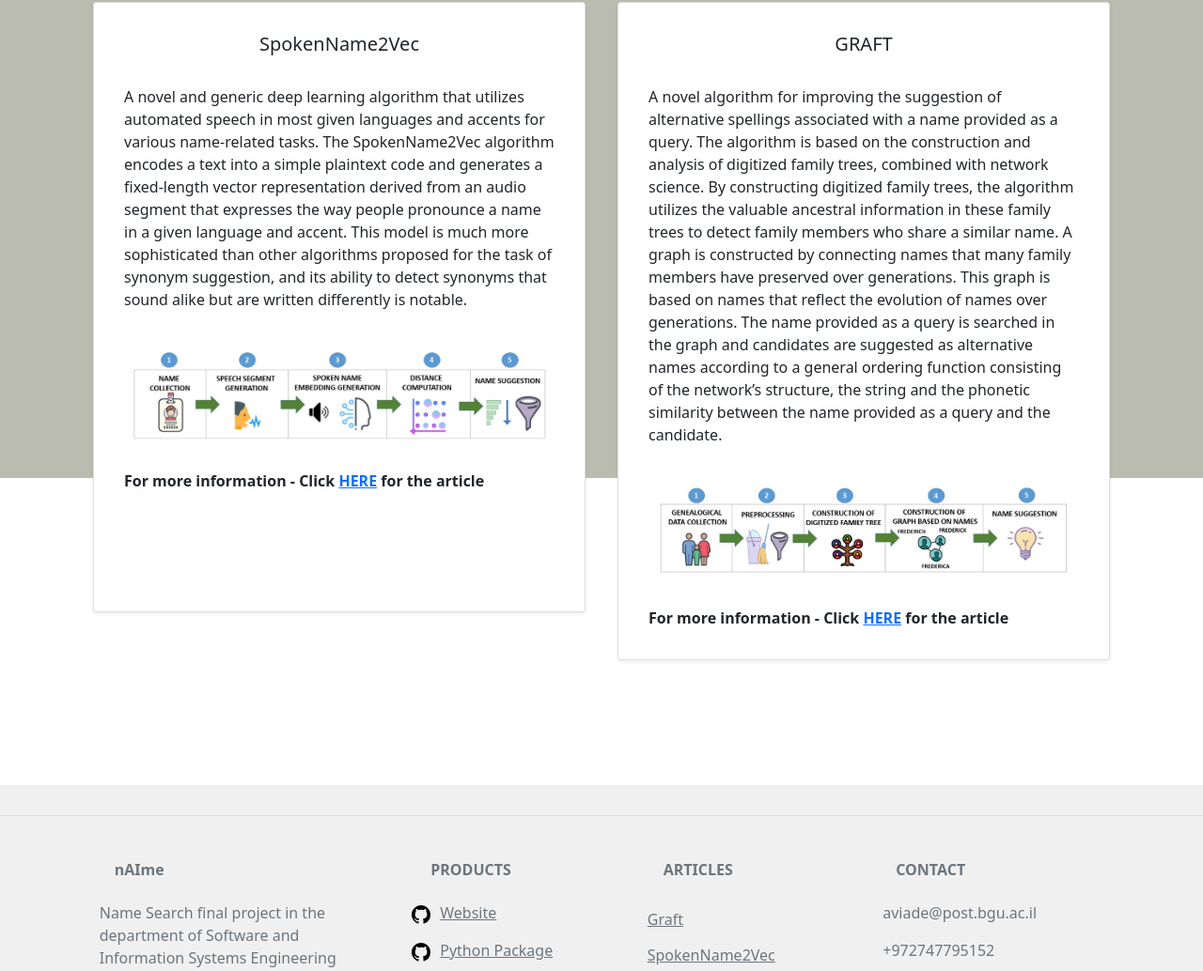
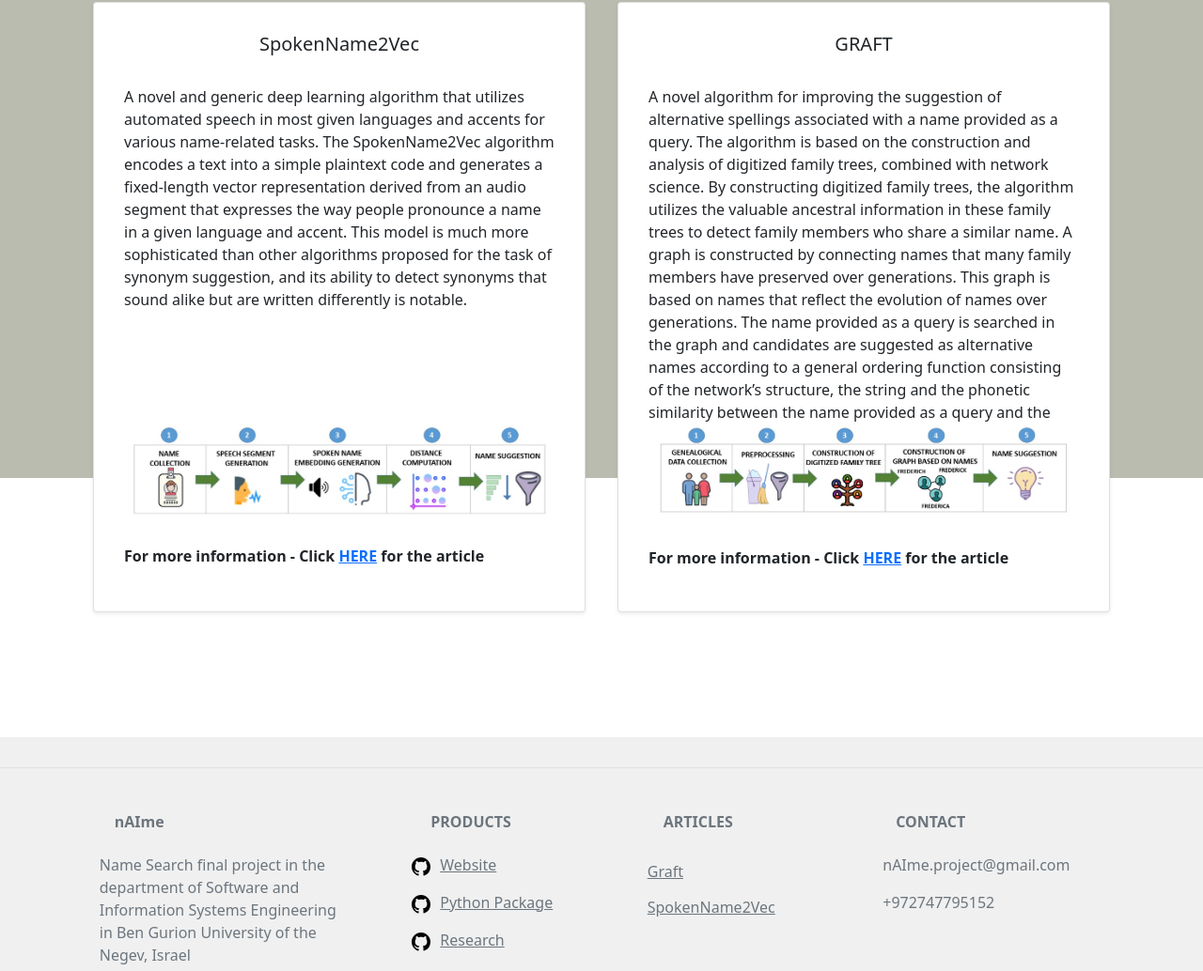
Before and after one commit to noaakl/naime-app, a React (Create React App) app: page /AlgorithmsInfo in a window 1280 px wide. Shown: the part 291-1325 px from the top of the page at 94% size. Built offline with nearby package versions, Linux system fonts and the light colour scheme.

Commit message:
home rout

```diff
--- a/src/App.module.scss
+++ b/src/App.module.scss
@@ -441,6 +441,13 @@
 	min-height: 650px;
 	width: 100%;
 	justify-content: center;
+	display: flex;
+	flex: 1;
+
+	p {
+		flex: 1;
+		height: 320px;
+	}
 }
 
 .card_body_about {
--- a/src/components/AlgorithmsInfo.js
+++ b/src/components/AlgorithmsInfo.js
@@ -24,7 +24,7 @@
                                     <p>A novel and generic deep learning algorithm that utilizes automated speech in most given languages and accents for various name-related tasks.
                                         The SpokenName2Vec algorithm encodes a text into a simple plaintext code and generates a fixed-length vector representation derived from an audio segment that expresses the way people pronounce a name in a given language and accent. This model is much more sophisticated than other algorithms proposed for the task of synonym suggestion, and its ability to detect synonyms that sound alike but are written differently is notable.</p>
                                     <br></br>
-                                    <Card.Img variant="bottom" src={SpokenName2Vec} className={Styles.card_img}/>
+                                        <Card.Img variant="bottom" src={SpokenName2Vec} />
                                         <br></br><br></br>
                                         <strong>For more information - Click <a href='https://doi.org/10.1016/j.knosys.2021.107229' target="_blank" rel="noreferrer" >HERE</a> for the article </strong>
                                 </Card.Body></Card>
@@ -39,10 +39,11 @@
                                     By constructing digitized family trees, the algorithm utilizes the valuable ancestral information in these family trees to detect family members who share a similar name. A graph is constructed by connecting names that many family members have preserved over generations. This graph is based on names that reflect the evolution of names over generations.
                                     The name provided as a query is searched in the graph and candidates are suggested as alternative names according to a general ordering function consisting of the network’s structure, the string and the phonetic similarity between the name provided as a query and the candidate.</p>
                                 <br></br>
-                                    <Card.Img variant="bottom" src={GRAFT} className={Styles.card_img}/>
+                                    <Card.Img variant="bottom" src={GRAFT} />
                                     <br></br><br></br>
                                     <strong>For more information - Click <a href='https://doi.org/10.1109/TKDE.2021.3096670' target="_blank" rel="noreferrer">HERE</a> for the article </strong>
-                                    </Card.Body></Card>
+                            </Card.Body>
+                            </Card>
                         </Row>
                     </Col>
 
--- a/src/components/Footer.js
+++ b/src/components/Footer.js
@@ -44,10 +44,11 @@
         setCopiedBibTeX(false)
     }
 
-    const copyCite = (toCopy, setCopied) => {
+    const copyCite = (toCopy, setCopied, setNotCopied) => {
         navigator.clipboard.writeText(toCopy)
         document.execCommand('copy');
         setCopied(true)
+        setNotCopied(false)
     }
 
     const copied = (copy) => {
@@ -164,7 +165,7 @@
                                 <p style={{ marginLeft: '10px' }}>
                                     {/* //TODO: change */}
                                     <i className='fas fa-envelope me-3'></i>
-                                    aviade@post.bgu.ac.il
+                                    nAIme.project@gmail.com
                                 </p>
                                 <p style={{ marginLeft: '10px' }}>
                                     <i className='fas fa-phone me-3'></i> +972747795152
@@ -198,7 +199,7 @@
                     <Modal.Footer className={Styles.accordion_modal}>
                         <ul className={Styles.cite_item}>
                             <li className={Styles.accordion_item_name} key='APA'>
-                                <div onClick={() => copyCite(APA, setCopiedAPA)}>
+                                <div onClick={() => copyCite(APA, setCopiedAPA, setCopiedBibTeX)}>
                                 APA
                                 {/* <OverlayTrigger
                                     key="copy"
@@ -242,7 +243,7 @@
                                         </Popover>
                                     }
                                 > */}
-                                    <Files as='button' onClick={() => copyCite(BibTeX, setCopiedBibTeX)} size={20} style={{ margin: "0px 0px 5px 5px", display: 'inline-block', color: 'black'}} />
+                                    <Files as='button' onClick={() => copyCite(BibTeX, setCopiedBibTeX, setCopiedAPA)} size={20} style={{ margin: "0px 0px 5px 5px", display: 'inline-block', color: 'black'}} />
                                 {/* </OverlayTrigger> */}
 
                             </li>
--- a/src/components/Home.js
+++ b/src/components/Home.js
@@ -24,7 +24,7 @@
     const navigate = useNavigate();
 
     useEffect(() => {
-        if (!username) {
+        if (!username || !name) {
             setSuggestions([])
             setRanks([])
             setNameToSearch("")
```
Lines whose indentation alone changed are shown as unchanged.
